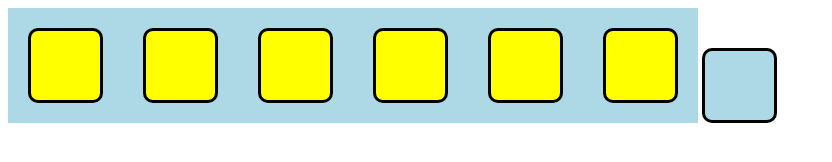
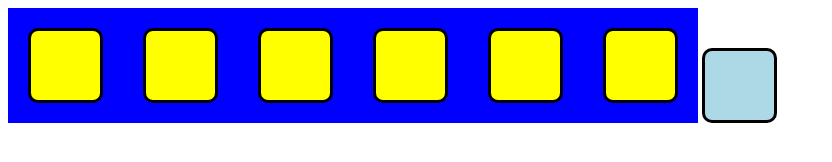
Before and after one commit to asmforce/asmforce.github.io, a plain HTML site: page index.html in a window 1280 px wide. Shown: the whole page, without its empty margins (0-832 px from the left). Drawn offline with nearby package versions, Linux system fonts and the light colour scheme.

Commit message:
Introduced alternative stylesheets

```diff
--- a/index.html
+++ b/index.html
@@ -71,8 +71,17 @@
 
 			#template {
 			  display: inline-block;
+			  font-size: 0;
+			}
+		</style>
+		<style title="default">
+			#template {
+			  background-color: blue;
+			}
+		</style>
+		<style title="light">
+			#template {
 			  background-color: lightblue;
-			  font-size: 0;
 			}
 		</style>
 	</head>
```
